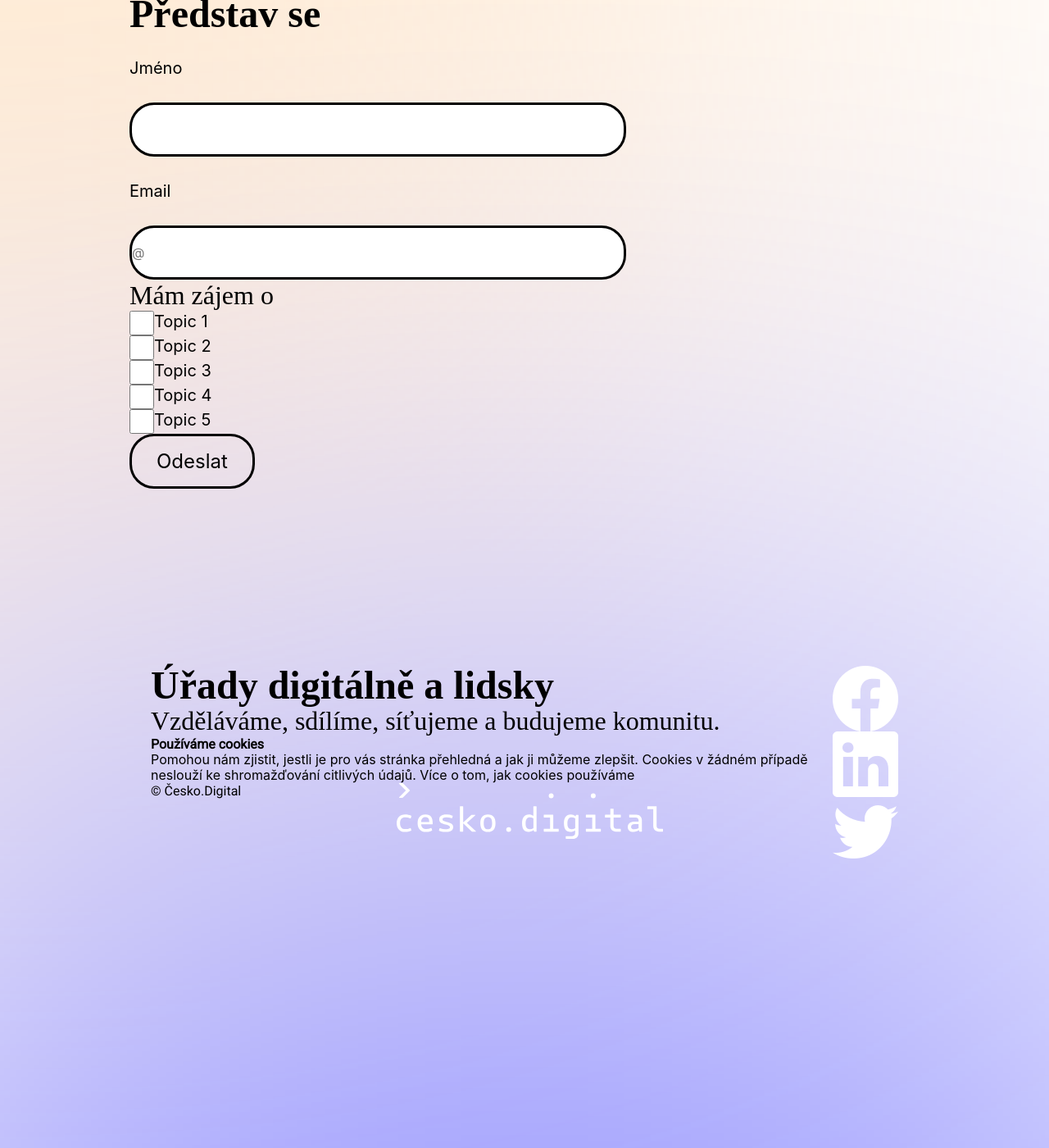
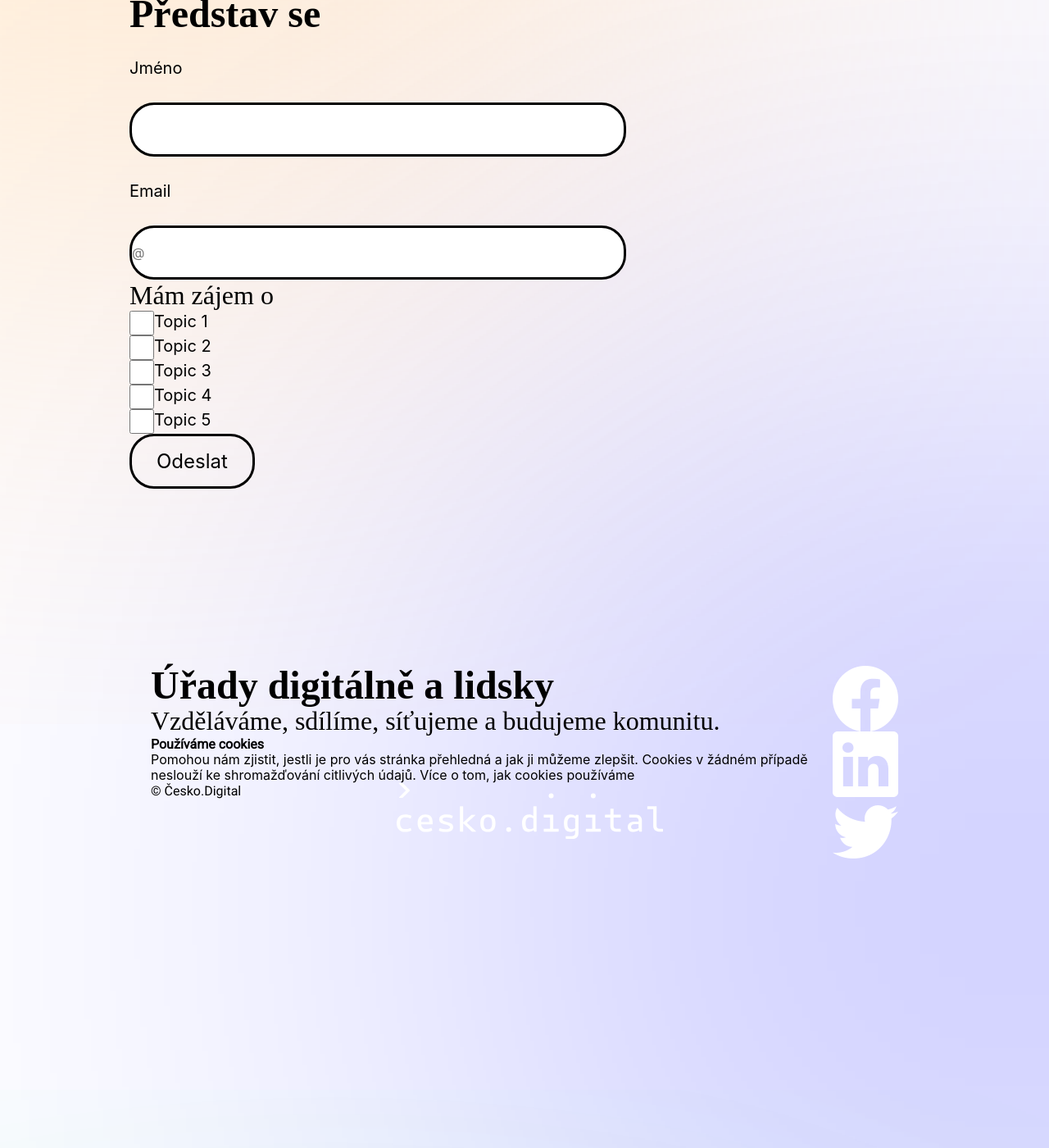
Before and after one commit to Bertik23/urednig.digital, a Jekyll site: the page built from diskuse.md, in a window 1280 px wide and 1400 px high, scrolled down 694 px. Shown: the whole window at 82% size. Built offline with Jekyll 4.4.1, drawn with Linux system fonts in a browser that asks for light colours; a script that is not in the unit is left out.

Commit message:
background I guess

```diff
--- a/_sass/background.scss
+++ b/_sass/background.scss
@@ -7,13 +7,19 @@
     overflow: -moz-hidden-unscrollable;
 }
 
-.color-blob-1{
-    left: -50vw;
-    background-color: $orange;
+// .color-blob-1{
+//     left: -50vw;
+//     background-color: $orange;
+// }
+
+// .color-blob-2{
+//     top: 125rem;
+//     //left: 50vw;
+//     background-color: $ceskodigital;
+// }
+
+body{
+    background-image: url(../images/Background.svg);
+    background-repeat: no-repeat;
+    //background-size: 100% 291.375rem;
 }
-
-.color-blob-2{
-    top: 125rem;
-    //left: 50vw;
-    background-color: $ceskodigital;
-}
```
Also changed, not shown: assets/images/Background.svg (added).
